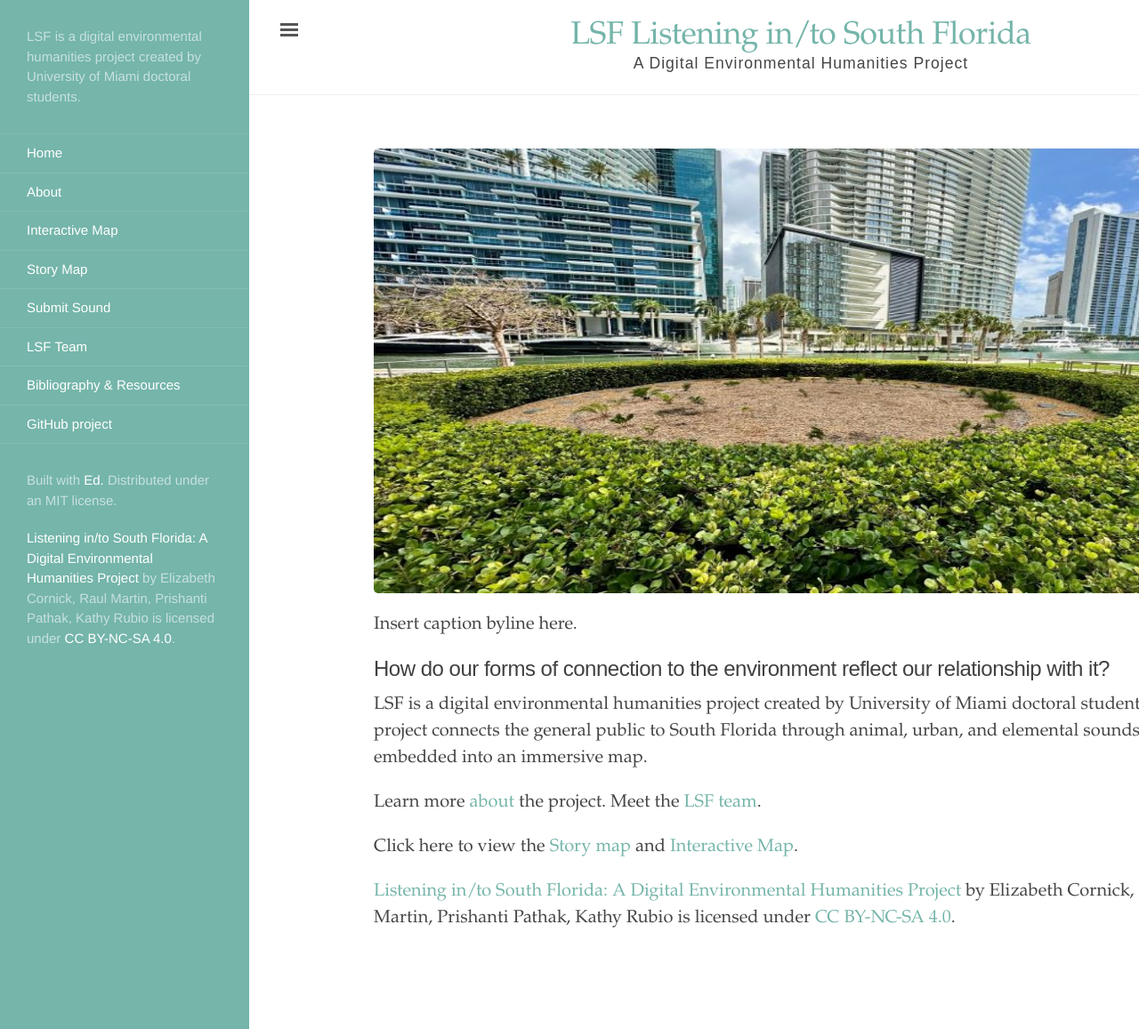
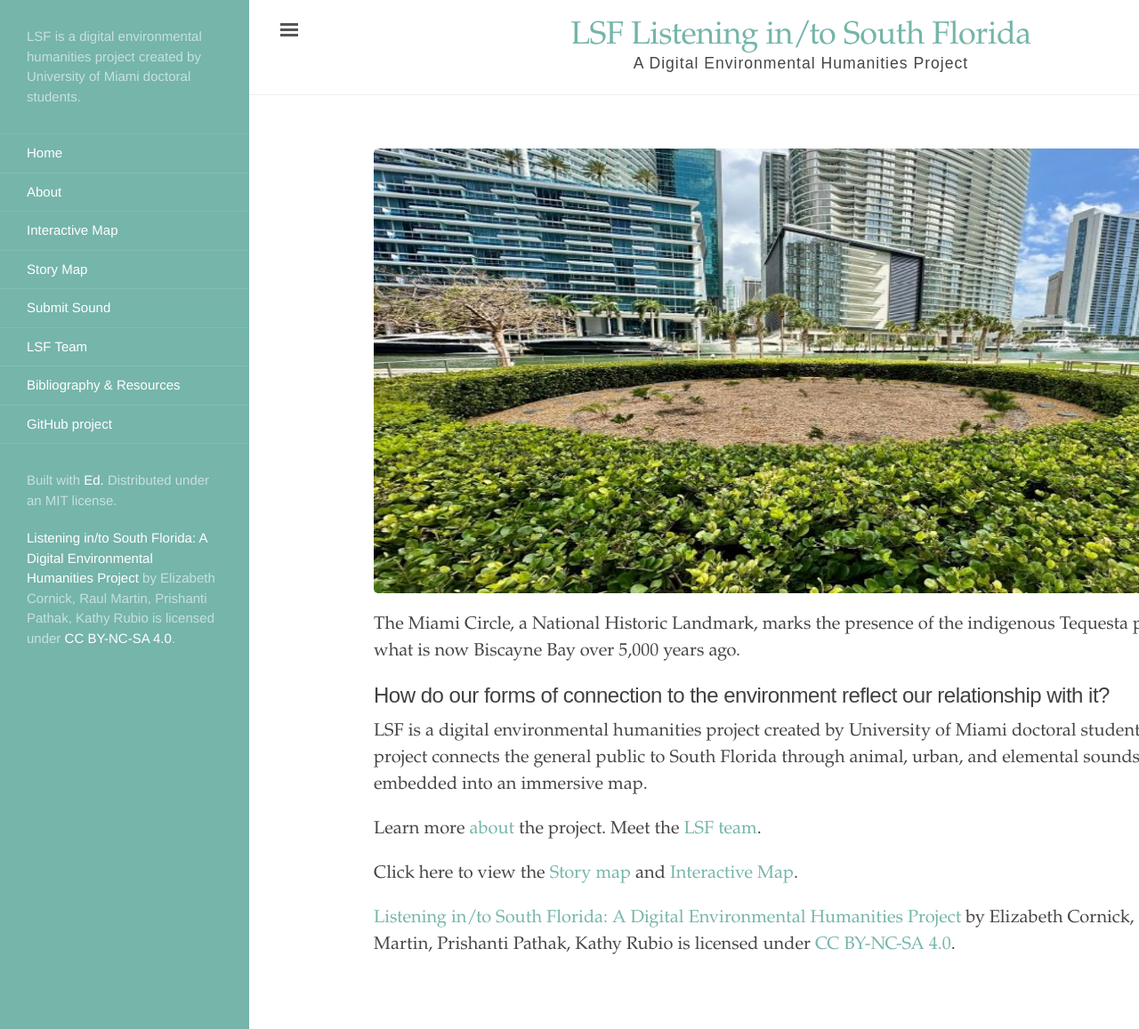
Before and after one commit to rm4-25/lsf_3, a Jekyll site: the page built from index.html, in a window 1280 px wide and 1157 px high. Shown: the whole window at 89% size. Built offline with Jekyll 4.4.1, drawn with Linux system fonts in a browser that asks for light colours.

Commit message:
Update index.html
Added Miami Circle caption.

```diff
--- a/index.html
+++ b/index.html
@@ -7,7 +7,7 @@ order: 1
 <img src="https://github.com/rm4-25/lsf_3/blob/main/assets/miami%20circle_Image.jpg?raw=true" width="960" height="500">
 
 <p>
-  Insert caption byline here.
+  The Miami Circle, a National Historic Landmark, marks the presence of the indigenous Tequesta people in what is now Biscayne Bay over 5,000 years ago.
 </p>
 
 <h1 style="font-size:24px; "> How do our forms of connection to the environment reflect our relationship with it?
```
